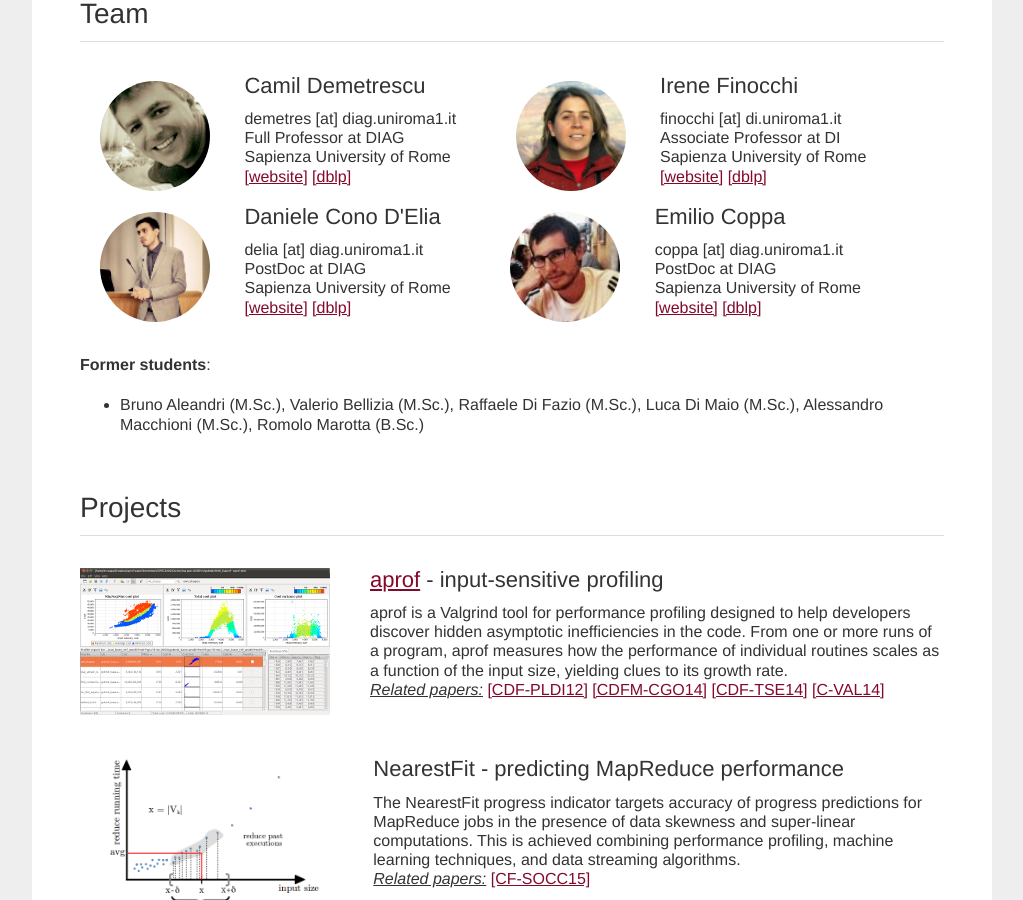
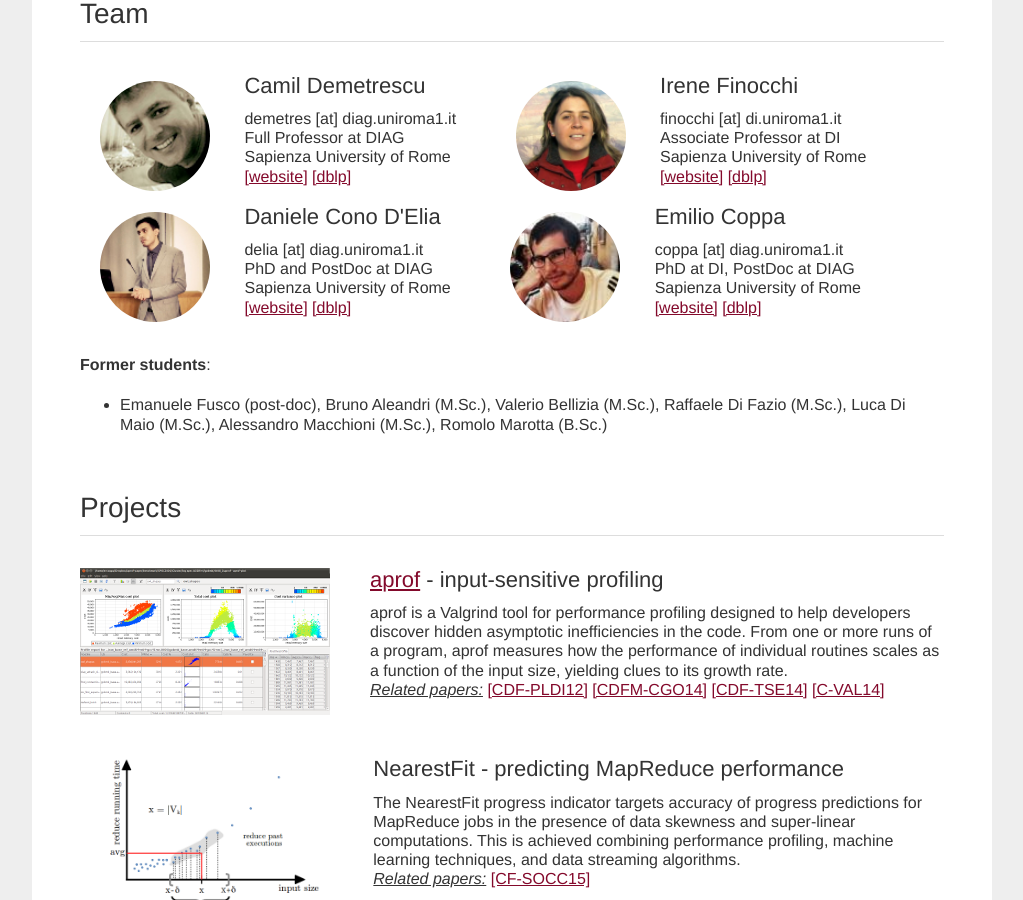
Before and after one commit to season-lab/season-lab.github.io, a Jekyll site: the page built from index.html, in a window 1280 px wide and 900 px high, scrolled down 305 px. Shown: the whole window, without its empty margins (128-1151 px from the left). Built offline with Jekyll 4.4.1, drawn with Linux system fonts in a browser that asks for light colours.

Commit message:
Update index.html

```diff
--- a/index.html
+++ b/index.html
@@ -51,7 +51,7 @@ title: SEASON Lab - Software Analysis and Optimization Laboratory at Sapienza Un
             <div class="profile-desc">
               <h3>Daniele Cono D'Elia</h3>
               delia [at] diag.uniroma1.it<br/>
-              PostDoc at DIAG <br/>
+              PhD and PostDoc at DIAG <br/>
               Sapienza University of Rome<br/>
               <a href="http://www.dis.uniroma1.it/~delia/">[website]</a> <a href="http://dblp.uni-trier.de/pers/hd/d/D=Elia:Daniele_Cono">[dblp]</a>
               <br/>
@@ -65,7 +65,7 @@ title: SEASON Lab - Software Analysis and Optimization Laboratory at Sapienza Un
             <div class="profile-desc">
               <h3>Emilio Coppa</h3>
               coppa [at] diag.uniroma1.it<br/>
-              PostDoc at DIAG <br/>
+              PhD at DI, PostDoc at DIAG <br/>
               Sapienza University of Rome<br/>
               <a href="http://ecoppa.github.io">[website]</a> <a href="http://dblp.uni-trier.de/pers/hd/c/Coppa:Emilio">[dblp]</a>
               <br/>
@@ -78,7 +78,7 @@ title: SEASON Lab - Software Analysis and Optimization Laboratory at Sapienza Un
 
           <b>Former students</b>:
           <ul>
-                    <li>Bruno Aleandri (M.Sc.), Valerio Bellizia (M.Sc.), Raffaele Di Fazio (M.Sc.),
+                    <li>Emanuele Fusco (post-doc), Bruno Aleandri (M.Sc.), Valerio Bellizia (M.Sc.), Raffaele Di Fazio (M.Sc.),
                     Luca Di Maio (M.Sc.), Alessandro Macchioni (M.Sc.), Romolo Marotta (B.Sc.)</li>
           </ul>
 
```
